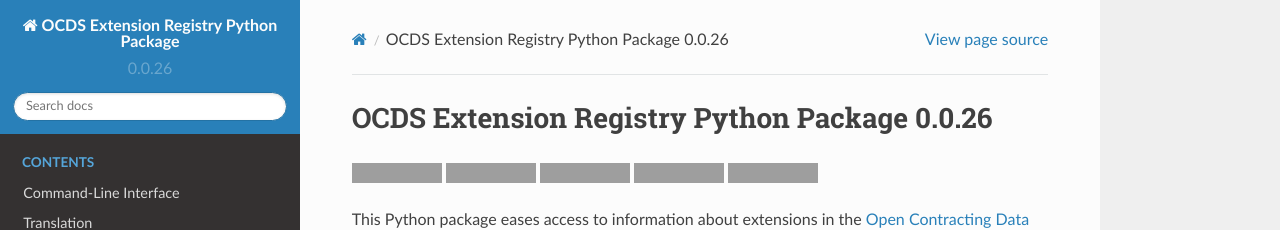
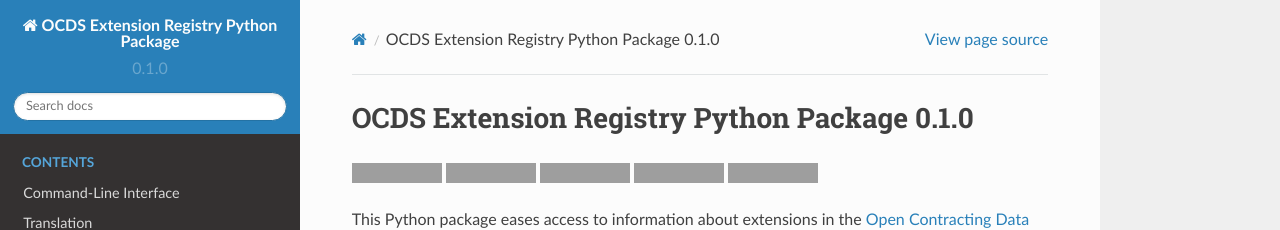
Before and after one commit to open-contracting/extension_registry.py, a Sphinx documentation site: the page built from docs/index.rst, in a window 1280 px wide and 900 px high. Shown: the top 230 px of the window. Built offline with Sphinx 7.4.7 and the Read the Docs theme 2.0.0, drawn with Linux system fonts in a browser that asks for light colours; grey boxes are pictures that could not be loaded.

Commit message:
Iterate the version number

```diff
--- a/docs/conf.py
+++ b/docs/conf.py
@@ -26,7 +26,7 @@ copyright = '2018, Open Contracting Partnership'
 author = 'Open Contracting Partnership'
 
 # The short X.Y version
-version = '0.0.26'
+version = '0.1.0'
 # The full version, including alpha/beta/rc tags
 release = version
 
--- a/setup.py
+++ b/setup.py
@@ -5,7 +5,7 @@ with open('README.rst') as f:
 
 setup(
     name='ocdsextensionregistry',
-    version='0.0.26',
+    version='0.1.0',
     author='Open Contracting Partnership',
     author_email='data@open-contracting.org',
     url='https://github.com/open-contracting/extension_registry.py',
```
